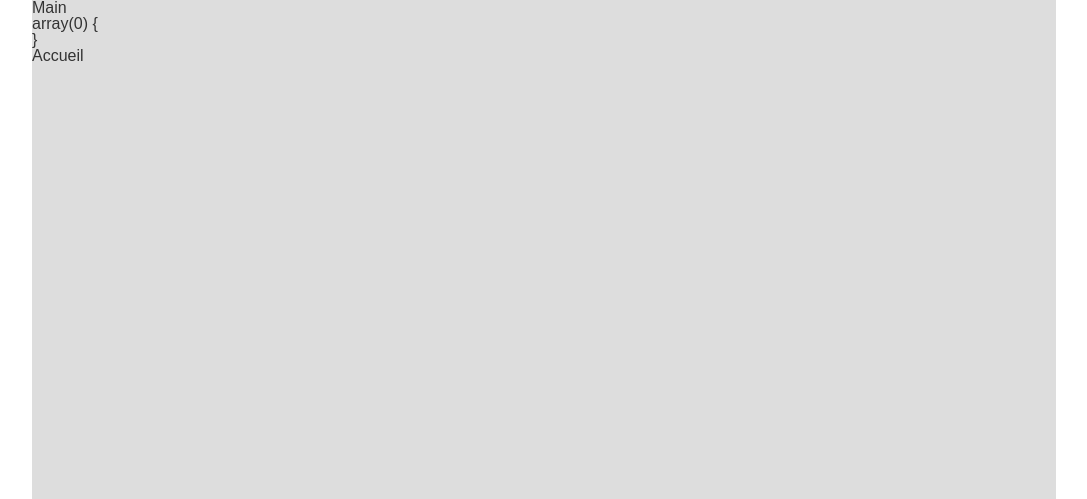
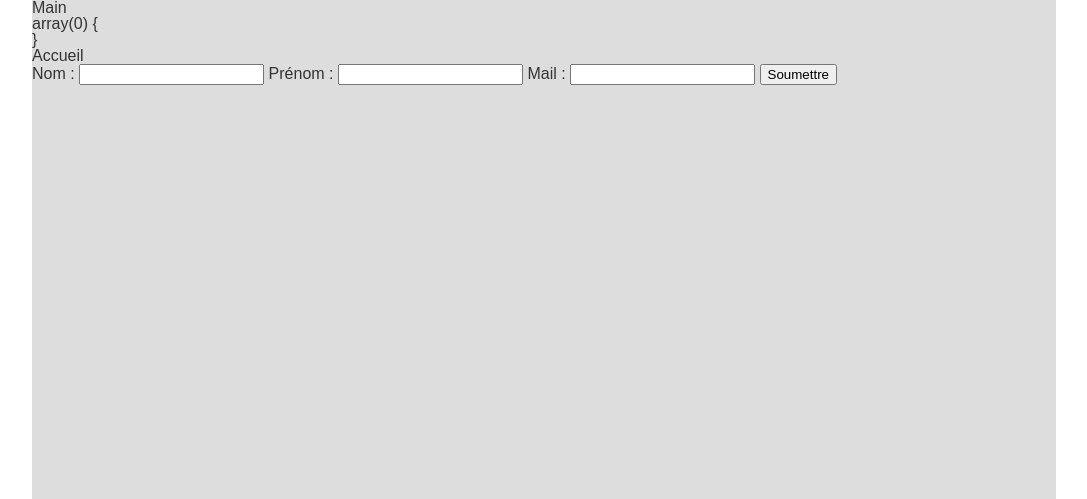
Before and after one commit to rachboudj/alibobo-php, a PHP site: page /alibobo/ in a window 1280 px wide. Shown: the part 96-595 px from the top of the page, without its empty margins (96-1183 px from the left). Run offline with PHP 8.4, Linux system fonts and the light colour scheme.

Commit message:
ajout d'un formulaire dans la page d'accueil

```diff
--- a/includes/accueil.inc.php
+++ b/includes/accueil.inc.php
@@ -1 +1,11 @@
 <h1>Accueil</h1>
+
+<form action="">
+        <label for="">Nom :</label>
+        <input type="text" name="" id="">
+        <label for="">Prénom :</label>
+        <input type="text" name="" id="">
+        <label for="">Mail :</label>
+        <input type="text" name="" id="">
+        <button type="submit">Soumettre</button>
+    </form>
```
